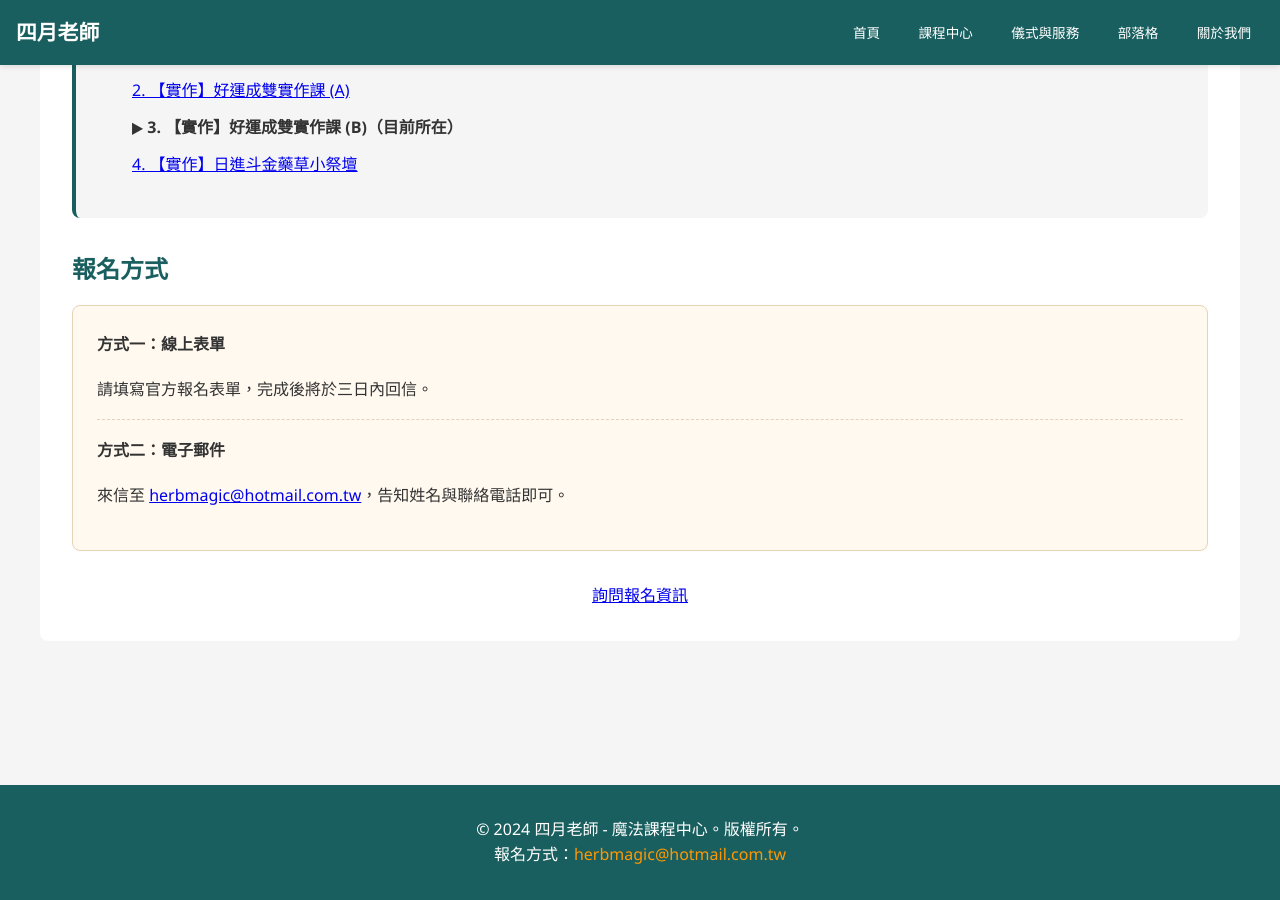
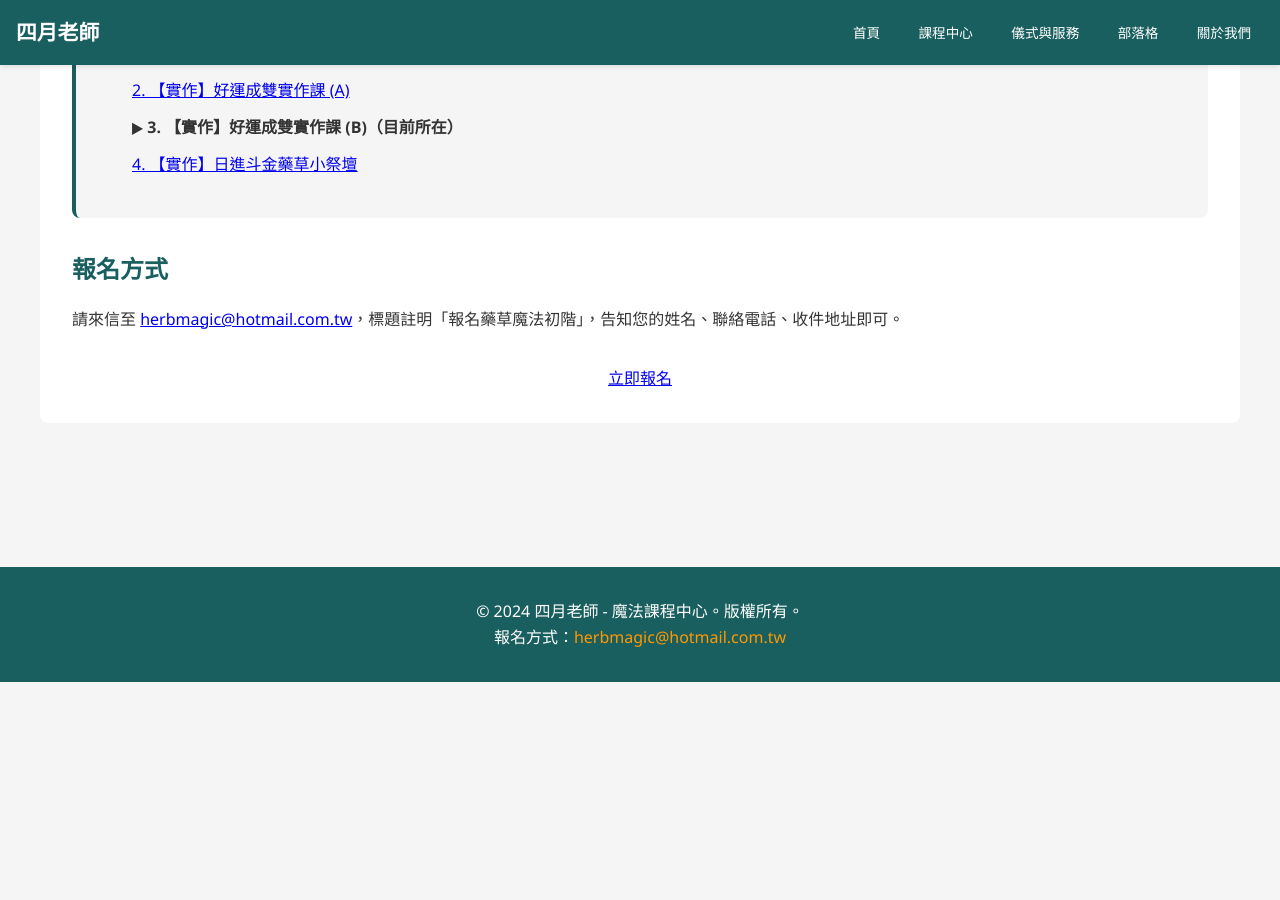
Before and after one commit to light4uliuphone-lang/hoodoo, a Jekyll site: the page built from courses/course-local-03.html, in a window 1280 px wide and 900 px high, scrolled down 963 px. Built offline with Jekyll 4.4.1, drawn with Linux system fonts in a browser that asks for light colours; after the commit the page ends 1645 px from its top, so only the background shows below that.

Commit message:
Update course-local-03.html

```diff
--- a/courses/course-local-03.html
+++ b/courses/course-local-03.html
@@ -38,17 +38,12 @@
             </ul>
         </div>
 
-        <h2>報名方式</h2>
-        <div class="registration-info" style="background-color: #fff9f0; padding: 1.5rem; border-radius: 8px; border: 1px solid #e6d2b5;">
-            <p><strong>方式一：線上表單</strong></p>
-            <p>請填寫官方報名表單，完成後將於三日內回信。</p>
-            <hr style="margin: 1rem 0; border: 0; border-top: 1px dashed #e6d2b5;">
-            <p><strong>方式二：電子郵件</strong></p>
-            <p>來信至 <a href="mailto:{{ site.email | default: 'herbmagic@hotmail.com.tw' }}">{{ site.email | default: 'herbmagic@hotmail.com.tw' }}</a>，告知姓名與聯絡電話即可。</p>
+       <h2>報名方式</h2>
+        <div class="registration-info">
+            <p>請來信至 <a href="mailto:{{ site.email | default: 'herbmagic@hotmail.com.tw' }}">{{ site.email | default: 'herbmagic@hotmail.com.tw' }}</a>，標題註明「報名藥草魔法初階」，告知您的姓名、聯絡電話、收件地址即可。</p>
         </div>
-
         <div style="text-align: center; margin-top: 2rem;">
-            <a href="mailto:{{ site.email | default: 'herbmagic@hotmail.com.tw' }}?subject=諮詢-好運成雙實作課B" class="btn-primary">詢問報名資訊</a>
+            <a href="mailto:{{ site.email | default: 'herbmagic@hotmail.com.tw' }}" class="btn-primary">立即報名</a>
         </div>
     </div>
 </div>
```
